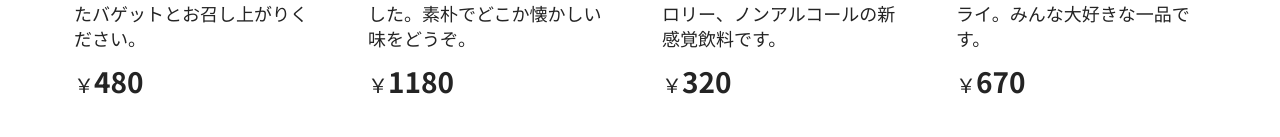
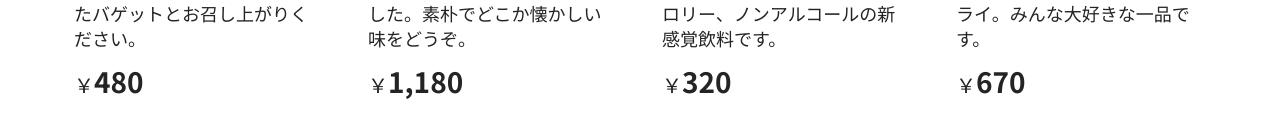
Before and after one commit to vuejs-jp/handson-vue3, a Vue app: page / in a window 1280 px wide. Shown: the part 539-676 px from the top of the page. Built offline with nearby package versions, Linux system fonts and the light colour scheme.

Commit message:
feature: カンマ区切りの実装

```diff
--- a/src/App.vue
+++ b/src/App.vue
@@ -11,7 +11,7 @@
         <div class="description">
           <h3>{{ item.name }}</h3>
           <p>{{ item.description }}</p>
-          <span>￥<span class="price">{{ item.price }}</span></span>
+          <span>￥<span class="price">{{ pricePrefix(item.price) }}</span></span>
         </div>
       </div>
     </template>
@@ -65,6 +65,13 @@ export default {
           soldOut: true
         }
       ]
+    }
+  },
+  methods: {
+    /** 3桁ごとのカンマ付きで返す */
+    pricePrefix(price){
+      const priceStr = String(price).replace(/(\d)(?=(\d\d\d)+$)/g, "$1,")
+      return priceStr
     }
   }
 }
```
